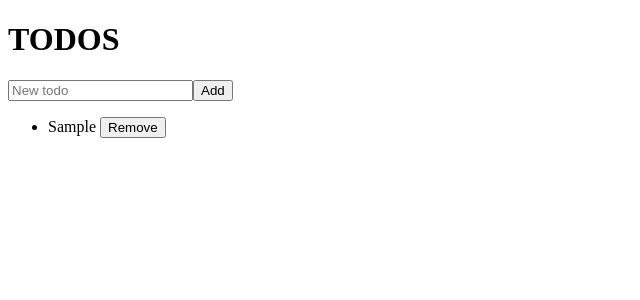
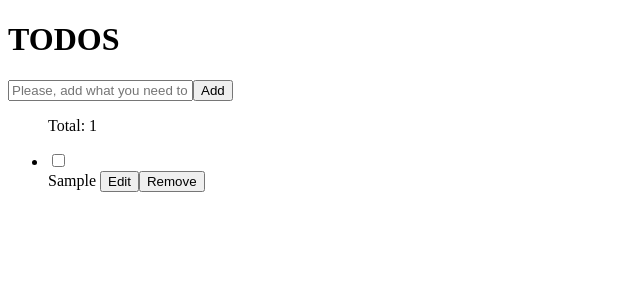
Before and after one commit to pani-tka/vue-test, a Vue app: page / in a window 1280 px wide. Both pictures are taken after typing "Sample" into the empty fields and a click on the button "Add". Shown: the top 300 px of the page, without its empty margins (0-640 px from the left). Built offline with nearby package versions, Linux system fonts and the light colour scheme.

Commit message:
Current changes for edit-method and completed-property

```diff
--- a/src/App.vue
+++ b/src/App.vue
@@ -4,9 +4,10 @@
     <AddNewTodo @addTodo="addTodo"></AddNewTodo>
     <TodoList
       v-if="todos.length"
-      :todos="todos" :todo='todo'
+      :todos="todos"
       @removeTodoById='removeTodoById'
       @editTodo='editTodo'
+      @cancelEdit='cancelEdit'
     />
     <p v-else>Nothing left in the list.</p>
   </div>
@@ -25,29 +26,32 @@ export default {
 
   data() {
     return {
-      todos: [],
-      todo:{},
-      editTodoValue:'',
+      todos: []
     }
   },
 
   methods: {
     addTodo (newTodo) {
       let todo = {
-        text: newTodo,
+        title: newTodo,
+        completed: false,
         editing: false
       };
-      this.todos.push(todo);
+      if (newTodo != '') {
+        this.todos.push(todo)
+      }
     },
-
     removeTodoById (id) {
       this.todos.splice(id, 1);
     },
-
-    editTodo(todo) {
-      if (todo.text.trim() == "") todo.text = this.editTodoValue;
+    editTodo (index, todo, editTodoCache) {
+      if (todo.title.trim() == "") todo.title = this.editTodoCache;
       todo.editing = false;
     },
+    cancelEdit (index, todo, editTodoCache) {
+      todo.title = this.editTodoCache;
+      todo.editing = false;
+    }
   }
 }
 </script>
--- a/src/components/add-new-todo.vue
+++ b/src/components/add-new-todo.vue
@@ -1,6 +1,6 @@
 <template>
   <div>
-    <input v-model="newTodo" placeholder="New todo"/>
+    <input v-model="newTodo" placeholder="Please, add what you need to do..." @keyup.enter='clearTodoInput'/>
     <button @click='clearTodoInput'>Add</button>
   </div>
 </template>
@@ -18,7 +18,7 @@ export default Vue.component('AddNewTodo', {
     clearTodoInput () {
       this.$emit('addTodo', this.newTodo);
       this.newTodo = '';
-    },
+    }
   }
 })
 </script>
--- a/src/components/todo-item.vue
+++ b/src/components/todo-item.vue
@@ -1,10 +1,21 @@
 <template>
   <li>
-    <div v-if="!todo.editing" @click="todo.editing = true; editTodoValue=todo.text">
-      {{todo.text}}
+    <input type="checkbox" v-model="todo.completed">
+    <div v-if="!todo.editing" @click="editMode(todo)" :class="{completed: todo.completed}">
+      {{todo.title}}
+      <button @click="$emit('editTodo',editTodoCache)">Edit</button>
       <button @click="$emit('removeTodoItem')">Remove</button>
-      </div>
-    <input v-else type="text" v-model="todo.text" @keyup.enter="$emit('editTodo', todo)"/>
+    </div>
+    <div v-else>
+      <input
+        type="text"
+        v-focus
+        v-model="todo.title"
+        @keyup.enter="$emit('editTodo', editTodoCache)"
+        @keyup.esc="$emit('cancelEdit', editTodoCache)"
+      />
+      <button @click="$emit('cancelEdit', editTodoCache)">Cancel</button>
+    </div>
   </li>
 </template>
 
@@ -14,6 +25,27 @@ import Vue from 'vue'
 export default Vue.component('TodoItem', {
   props: {
     todo: Object,
+  },
+
+  data() {
+    return {
+      editTodoCache: ""
+    }
+  },
+
+  methods:{
+    editMode (todo) {
+      todo.editing = true;
+      this.editTodoCache = todo.title;
+    }
+  },
+
+  directives: {
+    focus: {
+      inserted(el) {
+        el.focus();
+      }
+    }
   }
 })
 </script>
--- a/src/components/todo-list.vue
+++ b/src/components/todo-list.vue
@@ -1,11 +1,13 @@
 <template>
   <ul>
+    <p>Total: {{todos.length}}</p>
     <TodoItem
       v-for="(todo, index) in todos"
       :key="index"
       :todo="todo"
       @removeTodoItem="$emit('removeTodoById', index)"
-      @editTodo="$emit('editTodo', todo)"
+      @editTodo="$emit('editTodo', index, todo)"
+      @cancelEdit="$emit('cancelEdit', index, todo)"
     />
   </ul>
 </template>
```
